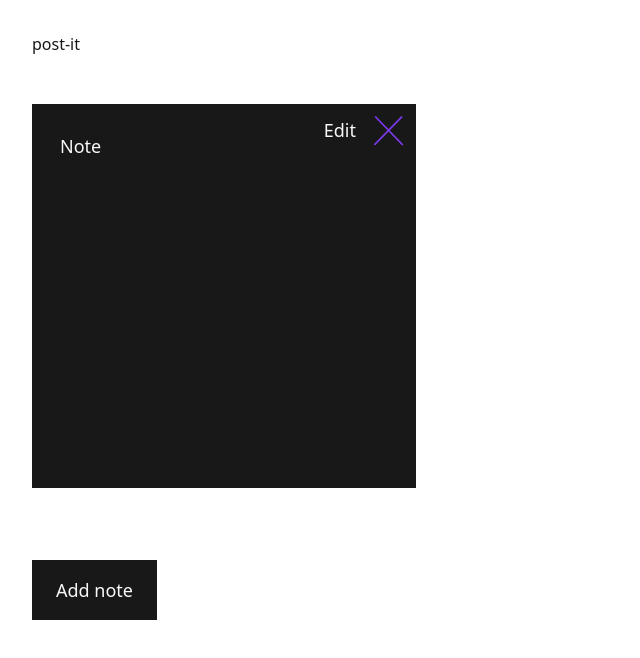
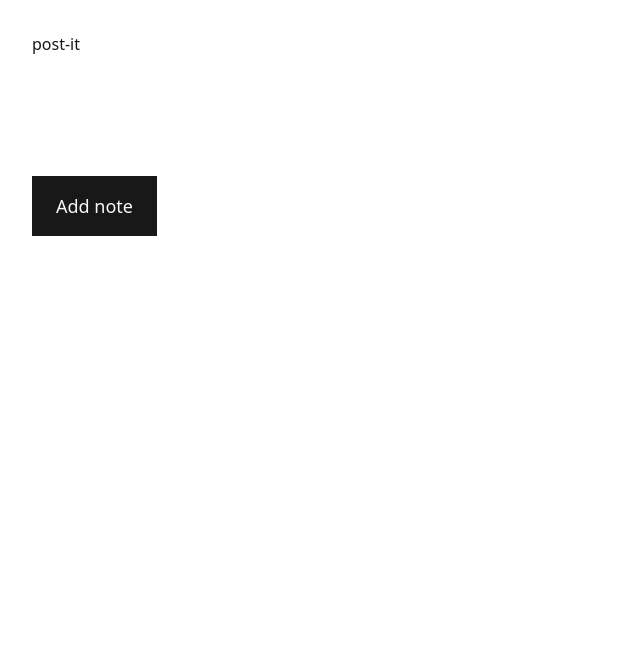
Before and after one commit to kristofferlarberg/post-it, a Vue app: page / in a window 1280 px wide. Shown: the top 658 px of the page, without its empty margins (0-640 px from the left). Built offline with nearby package versions, Linux system fonts and the light colour scheme.

Commit message:
refactor: replace textfield with rich text editor (Tiptap)

```diff
--- a/package.json
+++ b/package.json
@@ -9,7 +9,9 @@
     "format": "prettier .  --write"
   },
   "dependencies": {
-    "marked": "^4.3.0",
+    "@tiptap/pm": "^2.0.2",
+    "@tiptap/starter-kit": "^2.0.2",
+    "@tiptap/vue-3": "^2.0.2",
     "vue": "^3.2.36",
     "vue-router": "^4.0.15"
   },
--- a/src/components/CloseIcon.vue
+++ b/src/components/CloseIcon.vue
@@ -1,10 +1,4 @@
-<script>
-export default {
-  props: {
-    size: Number,
-  },
-};
-</script>
+<script setup></script>
 
 <template>
   <svg
--- /dev/null
+++ b/src/components/TextEditor.vue
@@ -0,0 +1,57 @@
+<script setup>
+import { useEditor, EditorContent } from "@tiptap/vue-3";
+import StarterKit from "@tiptap/starter-kit";
+import { ref } from "vue";
+
+import CloseIcon from "./CloseIcon.vue";
+
+const props = defineProps({
+  modelValue: {
+    type: String,
+    default: "",
+  },
+});
+
+const emit = defineEmits(["update:modelValue", "remove-note"]);
+
+const saveEditButtonValue = ref("Save");
+
+const editor = useEditor({
+  editable: true,
+  content: props.modelValue,
+  extensions: [StarterKit],
+});
+
+function toggleEditable() {
+  editor.value.setEditable(!editor.value.isEditable);
+  saveEditButtonValue.value = editor.value.isEditable ? "Save" : "Edit";
+
+  if (props.modelValue === editor.value.getHTML()) return;
+  else emit("update:modelValue", editor.value.getHTML());
+}
+</script>
+
+<template>
+  <div
+    class="h-96 w-96 bg-black-primary p-3 text-lg text-white-secondary dark:bg-white-primary dark:text-black-primary"
+  >
+    <editor-content
+      :editor="editor"
+      class="p-4 text-lg text-white-secondary dark:text-black-secondary"
+    />
+    <button
+      v-if="editor"
+      class="absolute right-10 top-0 bg-black-primary text-white-secondary"
+      @click="toggleEditable"
+    >
+      {{ saveEditButtonValue }}
+    </button>
+    <button
+      class="absolute right-3 top-3 h-[30px] w-[30px]"
+      aria-label="Remove note"
+      @click="$emit('remove-note')"
+    >
+      <CloseIcon />
+    </button>
+  </div>
+</template>
--- a/src/views/HomeView.vue
+++ b/src/views/HomeView.vue
@@ -1,81 +1,29 @@
 <script setup>
 import { ref } from "vue";
-import { marked } from "marked";
+import TextEditor from "../components/TextEditor.vue";
 
-import CloseIcon from "../components/CloseIcon.vue";
-
-const notes = ref([{ id: Math.random(), text: "Note" }]);
-const activeNote = ref({});
-function parsedNote(note) {
-  const parsed = marked(note.text);
-  return parsed;
-}
+const notes = ref([]);
 
 function newNote() {
   const note = { id: Math.random(), text: "" };
   notes.value.push(note);
-  activeNote.value = note;
-}
-
-function saveNote() {
-  notes.value.map((note) =>
-    note.id === activeNote.value.id ? activeNote : note
-  );
-  activeNote.value = {};
 }
 
 function removeNote(note) {
-  notes.value = notes.value.filter((t) => t !== note);
-}
-
-function editNote(note) {
-  activeNote.value = note;
+  notes.value = notes.value.filter((el) => el !== note);
+  console.log(notes.value);
 }
 </script>
 
 <template>
   <section class="m-8">
     <div class="my-12 flex flex-wrap gap-6">
-      <div
+      <TextEditor
         v-for="note in notes"
         :key="note.id"
-        class="h-96 w-96 bg-black-primary p-3 text-lg text-white-secondary dark:bg-white-primary dark:text-black-primary"
-      >
-        <form v-if="activeNote.id === note.id" @submit.prevent="saveNote">
-          <label class="hidden" for="note">Edit note</label>
-          <textarea
-            id="note"
-            v-model="activeNote.text"
-            class="h-80 w-full resize-none border-2 border-none bg-black-primary p-4 text-lg text-white-secondary dark:bg-white-primary dark:text-black-secondary"
-            name="note"
-            rows="5"
-            cols="33"
-            placeholder="This is you writing a note…"
-          />
-          <button
-            class="absolute right-10 top-0 bg-black-primary text-white-secondary"
-          >
-            Save
-          </button>
-        </form>
-        <div v-else class="break-words p-4">
-          <div v-html="parsedNote(note)" />
-          <button
-            class="absolute right-12 top-0"
-            aria-label="Edit note"
-            @click="editNote(note)"
-          >
-            Edit
-          </button>
-        </div>
-        <button
-          class="absolute right-3 top-3 h-[30px] w-[30px]"
-          aria-label="Remove note"
-          @click="removeNote(note)"
-        >
-          <CloseIcon />
-        </button>
-      </div>
+        v-model="note.text"
+        @remove-note="removeNote(note)"
+      />
     </div>
     <button
       class="mt-6 bg-black-primary px-6 py-4 text-lg text-white-secondary"
```
Also changed, not shown: 1 other file (tests, documents, lock files or other folders).
